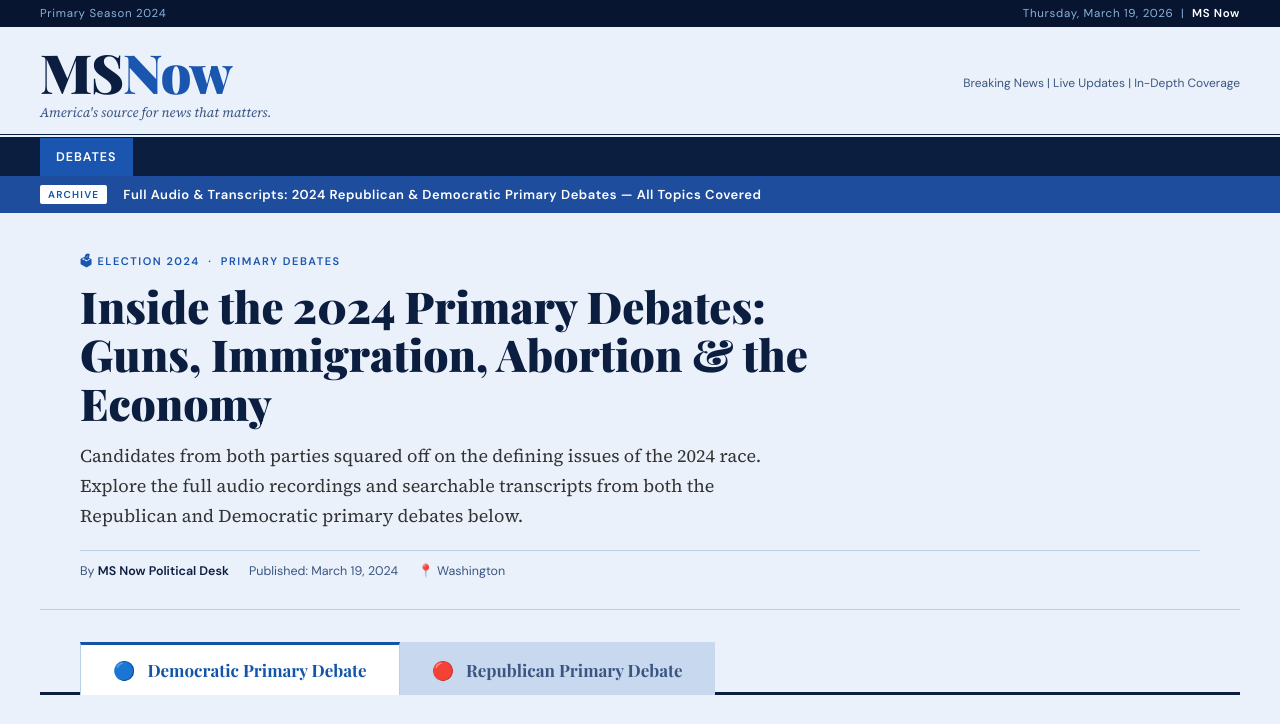
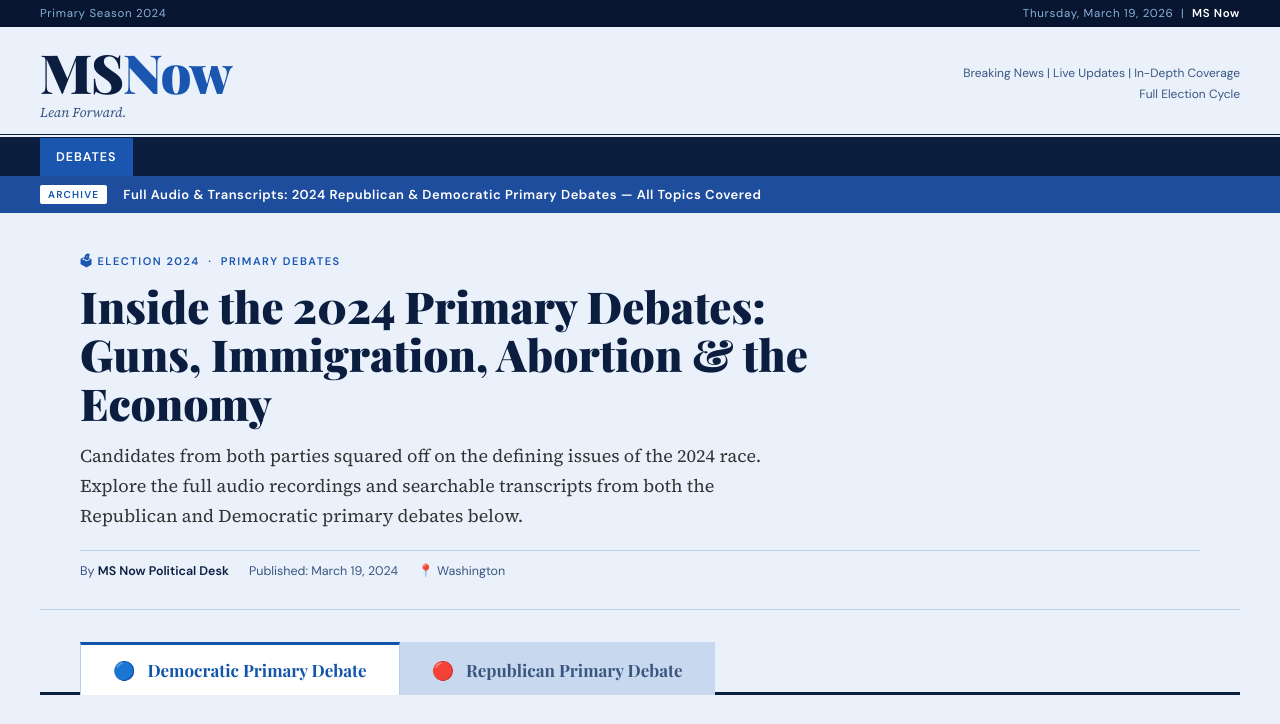
Before and after one commit to jz6424/P5GovPrimaryDebate, a plain HTML site: page index.html in a window 1280 px wide. Shown: the top 724 px of the page. Drawn offline with nearby package versions, Linux system fonts and the light colour scheme.

Commit message:
Update masthead tagline and add election cycle info

```diff
--- a/index.html
+++ b/index.html
@@ -21,10 +21,11 @@
 <header class="masthead">
   <div>
     <a class="masthead-logo" href="#">MS<span>Now</span></a>
-    <div class="masthead-tagline">America's source for news that matters.</div>
+    <div class="masthead-tagline">Lean Forward.</div>
   </div>
   <div class="masthead-meta">
     Breaking News | Live Updates | In-Depth Coverage<br>
+    Full Election Cycle
   </div>
 </header>
 
```
